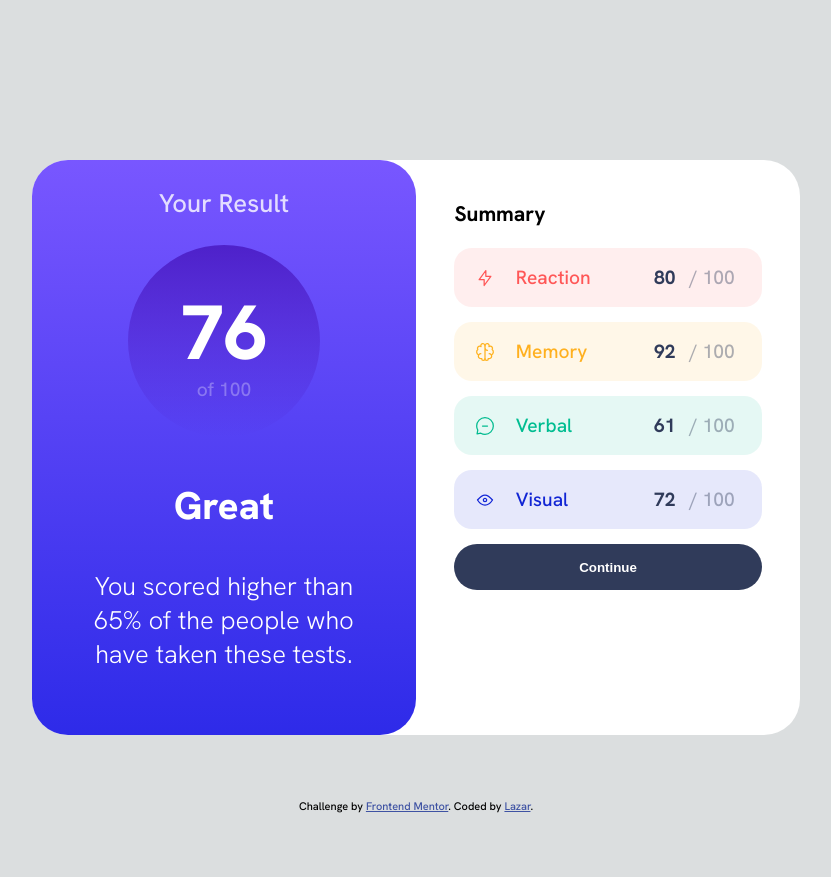
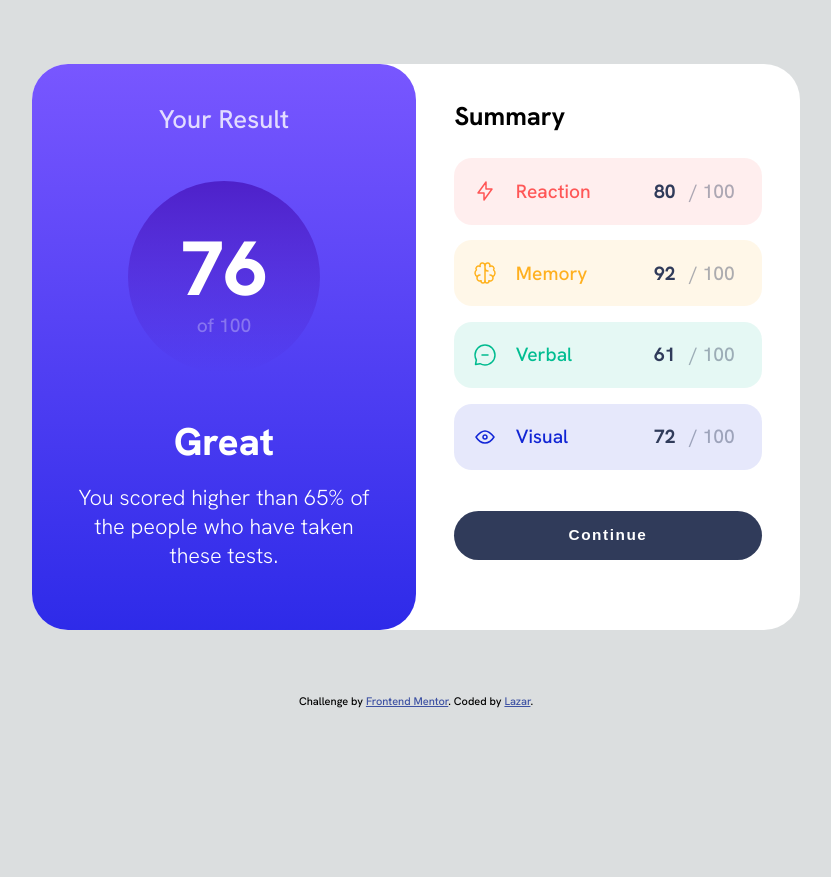
Before and after one commit to jvlazar/FrontendMentor_resultsSummaryComponent, a plain HTML site: page index.html in a window 1280 px wide. Shown: the whole page, without its empty margins (224-1055 px from the left). After the commit the page ends 800 px from the top, so only its background shows below. Drawn offline with Linux system fonts and the light colour scheme.

Commit message:
summary section in desktop-view responsive

```diff
--- a/index.html
+++ b/index.html
@@ -31,6 +31,7 @@
 
     <div class="summary">
       <h3>Summary</h3>
+      <div class="box_container">
         <div class="box reaction">
           <img src="./assets/images/icon-reaction.svg">
           <p class="title">
@@ -94,6 +95,8 @@
             </p>
           </div>
         </div>
+      </div>
+
       <button>Continue</button>
     </div>
 
--- a/styles.css
+++ b/styles.css
@@ -159,10 +159,11 @@ button {
     border-radius: 2em;
     margin-bottom: 1%;
     font-weight: 700;
+    letter-spacing: 0.1em;
 }
 
 .attribution {
-
+    padding-top: 5%;
     font-size: 11px;
     text-align: center;
 }
@@ -179,7 +180,7 @@ button {
     .container {
         background-color: white;
         margin: 0 auto;
-        margin-top: 20vh;
+        margin-top: 8vh;
         max-width: 60%;
         height: 50%;
         display: grid;
@@ -196,9 +197,11 @@ button {
 
     .results h3 {
         font-size: 2vw;
+        margin-top: 10%;
     }
 
     .result {
+        margin-top: 5%;
         width: 15vw;
         height: 15vw;
         overflow: hidden;
@@ -220,7 +223,8 @@ button {
     }
 
     .description {
-        font-size: 2vw;
+        font-size: 1.7vw;
+        margin-top: -1em;
         padding: 0 10%;
         padding-bottom: 10%;
     }
@@ -228,23 +232,38 @@ button {
     .summary {
         padding-top: 5%;
         margin: 0 auto;
+    }
 
+    .summary h3 {
+        font-size: 2vw;
+        margin-top: 5%;
+        padding: 0;
+    }
+
+    .box_container {
+        display: flex;
+        flex-direction: column;
     }
 
     .box {
-        height: 10%;
-        padding: auto 0;
-
-
+        border-radius: 1em;
+        margin-top: 0em;
     }
 
     .box p {
-        display: flex;
-        margin-top: auto;
-        margin-bottom: auto;
         font-size: 1.5vw;
     }
 
+    .box img {
+        max-width: 100%;
+        height: 3vh;
+    }
+
+    button {
+        margin-top: 2vw;
+        font-size: 1.2vw;
+
+    }
 
     button:hover {
         background: linear-gradient(var(--light-slate-blue), var(--light-royal-blue));
```
Lines whose indentation alone changed are shown as unchanged.
